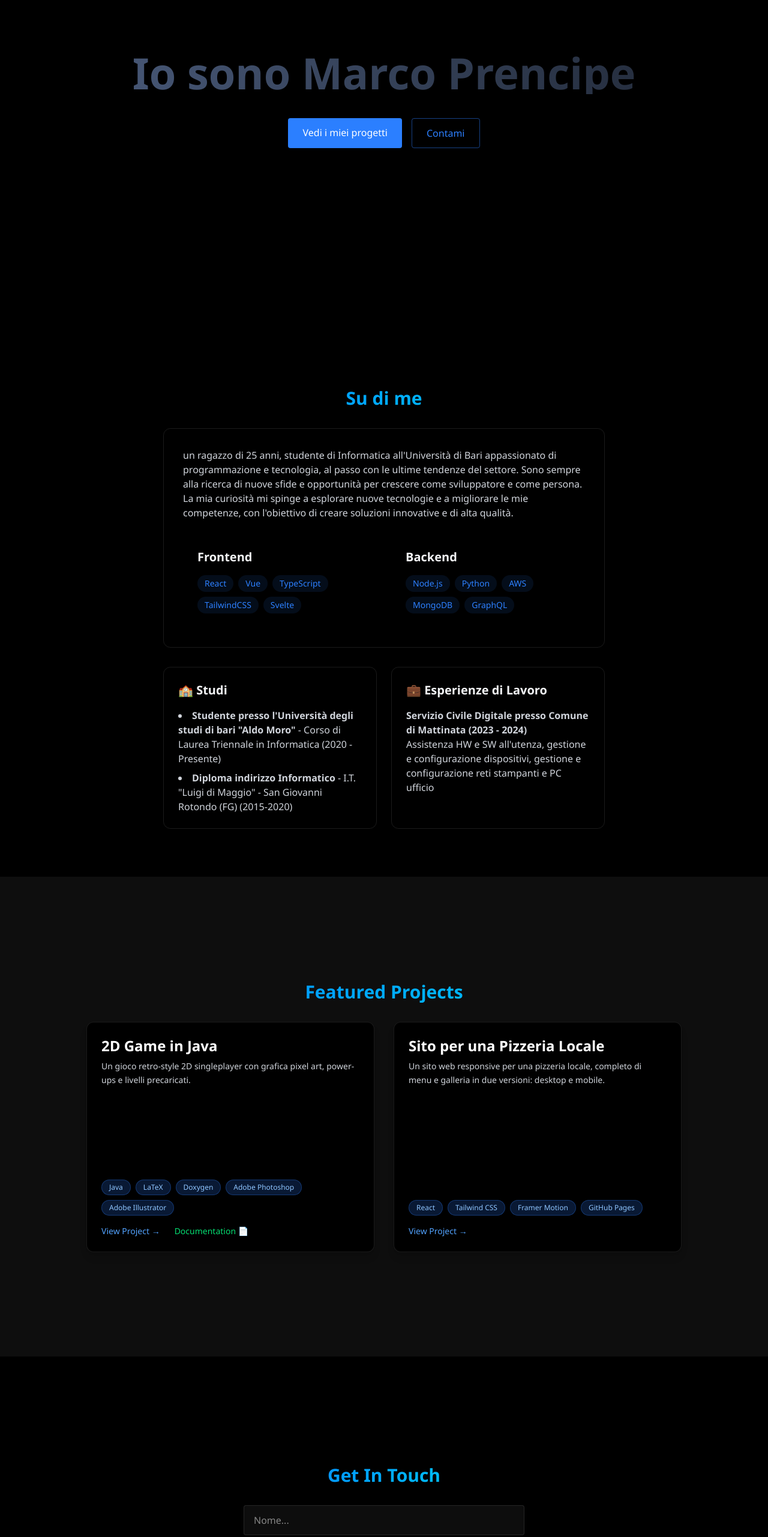
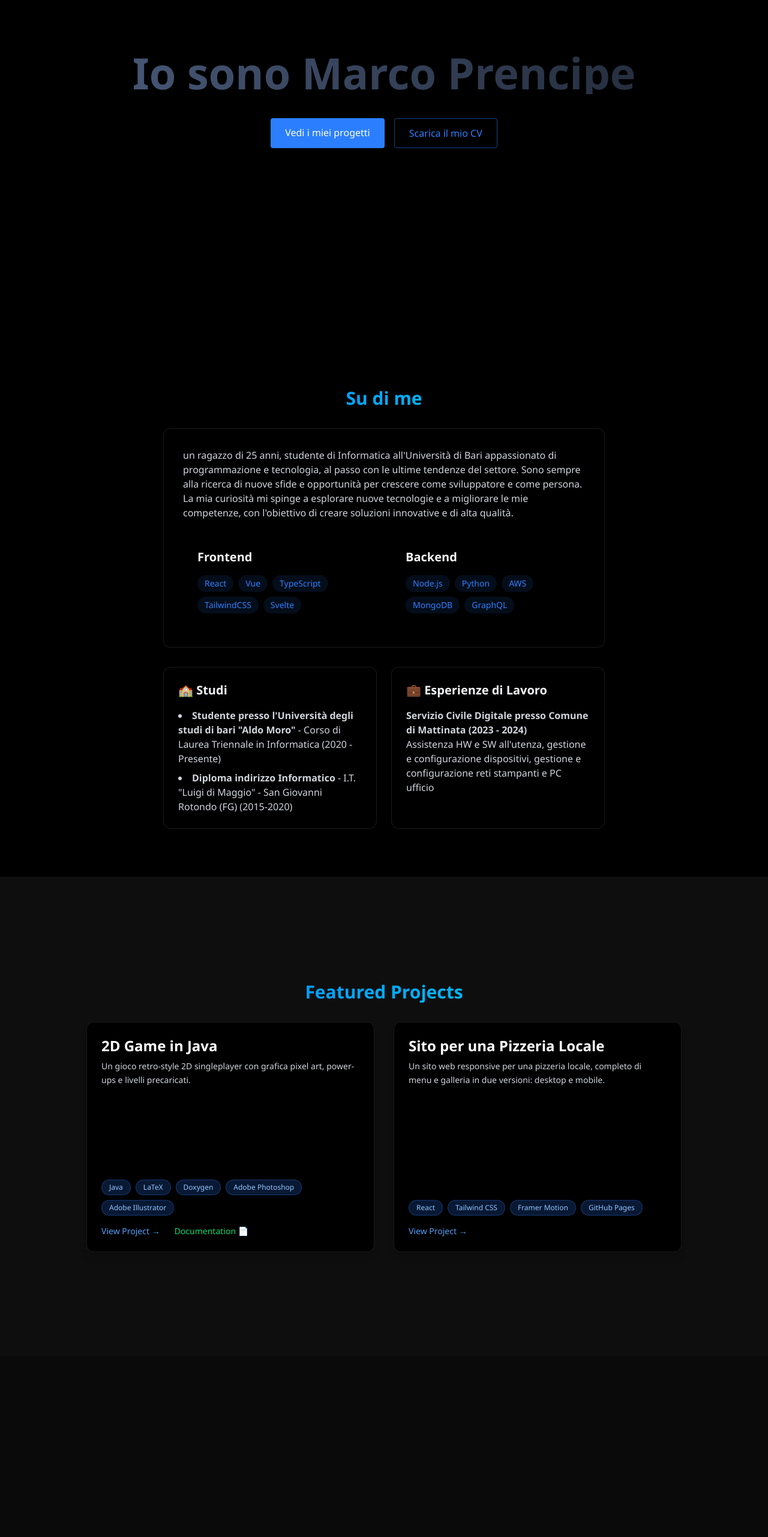
Before and after one commit to prencipemarco/portfolio-website, a React (Vite) app: page / in a window 1280 px wide. Shown: the part 234-2797 px from the top of the page at 60% size. After the commit the page ends 2496 px from the top, so only its background shows below. Built offline with nearby package versions, Linux system fonts and the light colour scheme.

Commit message:
add CV download

```diff
--- a/src/App.jsx
+++ b/src/App.jsx
@@ -25,7 +25,7 @@ function App() {
         <Home />
         <About />
         <Projects />
-        <Contact />
+
       </div>
     </>
   );
--- a/src/components/Home.jsx
+++ b/src/components/Home.jsx
@@ -23,11 +23,12 @@ export const Home = () => {
             </a>
 
             <a
-              href="#contact"
+              href="/assets/CV.pdf"
+              download
               className="border border-blue-500/50 text-blue-500 py-3 px-6 rounded font-medium transition-all duration-200
-             hover:-translate-y-0.5 hover:shadow-[0_0_15px_rgba(59, 130, 246, 0.2)] hover:bg-blue-500/10"
+              hover:-translate-y-0.5 hover:shadow-[0_0_15px_rgba(59, 130, 246, 0.2)] hover:bg-blue-500/10"
             >
-              Contami
+              Scarica il mio CV
             </a>
           </div>
         </div>
```
Also changed, not shown: 1 other file (tests, documents, lock files or other folders).
